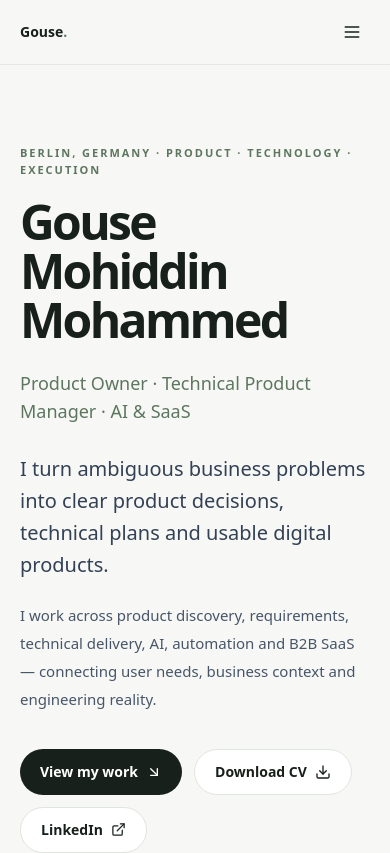
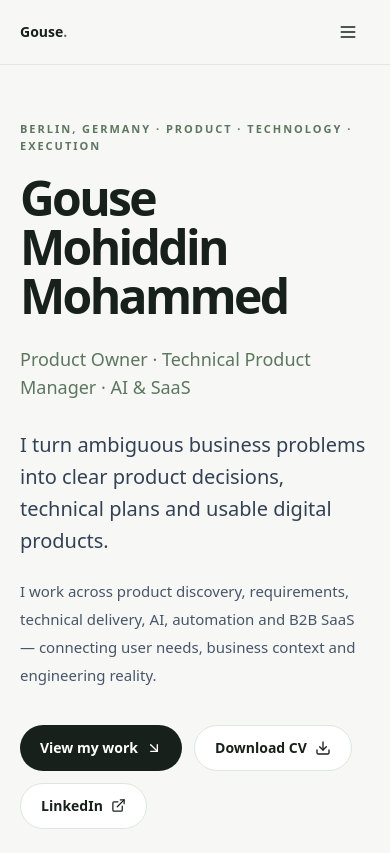
Before and after one commit to MohiddinMohammed/candidate-job-fit, a Next.js app: page / in a window 390 px wide. Shown: the top 853 px of the page. Built offline with nearby package versions, Linux system fonts and the light colour scheme.

Commit message:
Improve mobile navigation and touch targets

```diff
--- a/app/page.tsx
+++ b/app/page.tsx
@@ -112,7 +112,7 @@ const cases: CaseStudy[] = [
   { id:"excel", category:["B2B SaaS","Product Ownership"] as Category[], label:"PRODUCT JUDGEMENT", title:"When a Technically Simple Feature Wasn't the Right Product Decision", tags:["Product Strategy","Stakeholders","Workflow Design"], summary:"Challenged a technically simple upload feature because it could reinforce the workflow the product was trying to replace.", details:[["Context","Engineering proposed allowing users to upload Excel files to automatically populate the product."],["My concern","If every user could upload Excel files, users might continue doing their core work in Excel and use the platform mainly as a data-upload tool."],["Product goal","Move the user's core workflow into the platform."],["Decision","After discussion with engineering and stakeholders, upload functionality was made available to administrators rather than normal users."],["Why it mattered","The constraint aligned the feature with the intended workflow instead of optimising only for technical convenience."],["Reflection","A feature being technically possible does not mean it supports the desired user behaviour or product strategy."]] }
 ];
 
-function Header(){const [open,setOpen]=useState(false); const links=[["Work","#work"],["How I Think","#how"],["About","#about"],["Resume","#resume"],["Contact","#contact"]]; return <header className="sticky top-0 z-50 border-b border-line/80 bg-paper/90 backdrop-blur"><div className="container-page flex h-16 items-center justify-between"><a href="#top" className="focus-ring text-sm font-semibold">Gouse<span className="text-sage">.</span></a><nav className="hidden gap-7 md:flex">{links.map(([l,h])=><a className="focus-ring text-sm text-slate-600 hover:text-ink" key={h} href={h}>{l}</a>)}</nav><button className="focus-ring rounded-lg p-2 md:hidden" aria-label="Toggle navigation" onClick={()=>setOpen(!open)}>{open?<X size={20}/>:<Menu size={20}/>}</button></div>{open&&<nav className="border-t border-line bg-paper px-5 py-4 md:hidden">{links.map(([l,h])=><a onClick={()=>setOpen(false)} className="block py-3 text-sm" key={h} href={h}>{l}</a>)}</nav>}</header>}
+function Header(){const [open,setOpen]=useState(false); const links=[["Work","#work"],["How I Think","#how"],["About","#about"],["Resume","#resume"],["Contact","#contact"]]; return <header className="sticky top-0 z-50 border-b border-line/80 bg-paper/90 backdrop-blur"><div className="container-page flex h-16 items-center justify-between"><a href="#top" className="focus-ring text-sm font-semibold">Gouse<span className="text-sage">.</span></a><nav className="hidden gap-7 md:flex">{links.map(([l,h])=><a className="focus-ring text-sm text-slate-600 hover:text-ink" key={h} href={h}>{l}</a>)}</nav><button className="focus-ring flex h-11 w-11 items-center justify-center rounded-xl md:hidden" aria-label="Toggle navigation" onClick={()=>setOpen(!open)}>{open?<X size={20}/>:<Menu size={20}/>}</button></div>{open&&<nav className="border-t border-line bg-paper px-5 py-4 md:hidden">{links.map(([l,h])=><a onClick={()=>setOpen(false)} className="block min-h-11 py-3 text-sm" key={h} href={h}>{l}</a>)}</nav>}</header>}
 
 function ArbourVisual({ id }: { id: string }) {
   const labels: Record<string, string[]> = {
@@ -211,7 +211,7 @@ export default function Home() {
     <>
       <Header />
       <main id="top">
-        <section className="container-page grid min-h-[calc(100vh-4rem)] items-center py-20 sm:py-28">
+        <section className="container-page grid min-h-[calc(100svh-4rem)] items-center py-14 sm:min-h-[calc(100vh-4rem)] sm:py-28">
           <div className="grid items-center gap-14 lg:grid-cols-[1.15fr_.85fr]">
             <div>
               <p className="eyebrow">Berlin, Germany · Product · Technology · Execution</p>
@@ -268,7 +268,7 @@ export default function Home() {
                   key={x}
                   onClick={() => setActiveCategory(x)}
                   aria-pressed={activeCategory === x}
-                  className={`focus-ring rounded-xl px-4 py-3 text-sm font-semibold transition sm:px-5 ${activeCategory === x ? "bg-ink text-white" : "text-slate-600 hover:bg-mint hover:text-ink"}`}
+                  className={`focus-ring min-h-11 rounded-xl px-4 py-3 text-sm font-semibold transition sm:px-5 ${activeCategory === x ? "bg-ink text-white" : "text-slate-600 hover:bg-mint hover:text-ink"}`}
                 >
                   {x}
                 </button>
```
